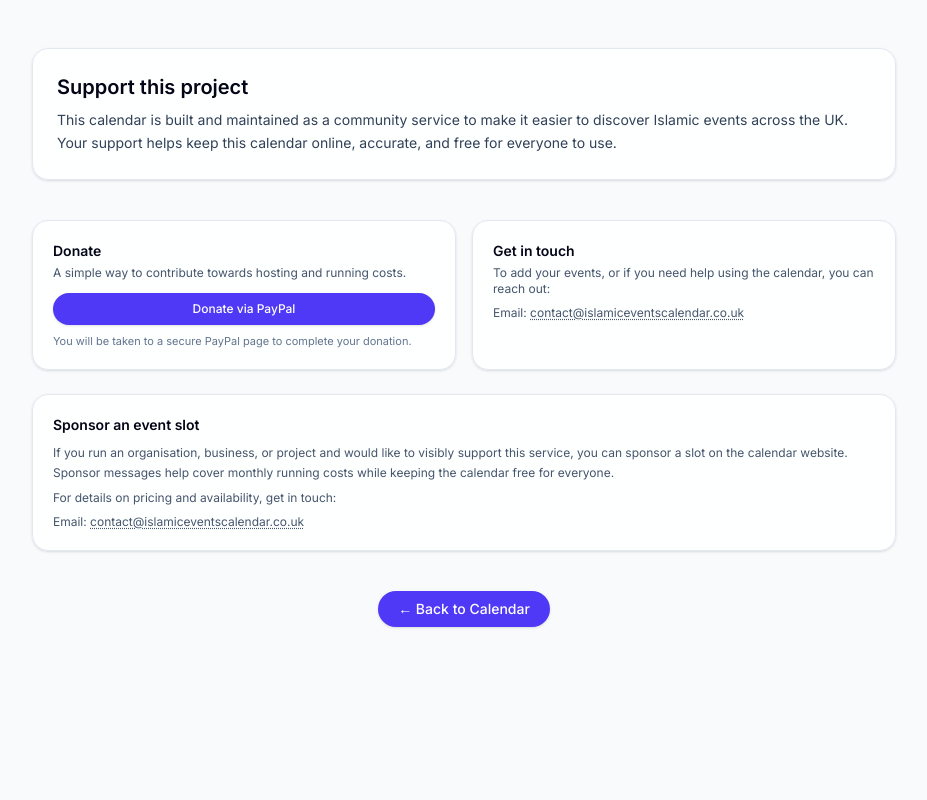
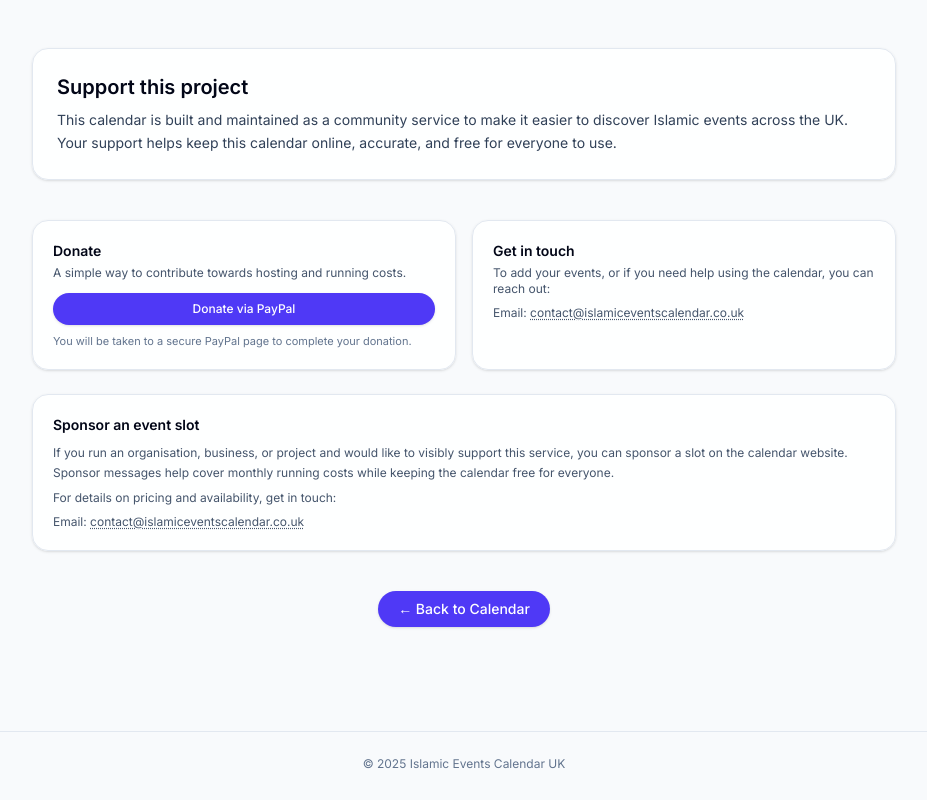
Before and after one commit to khizer-i/islamic-events-website, a Next.js app: page /support in a window 1280 px wide. Shown: the whole page, without its empty margins (176-1103 px from the left). Built offline with nearby package versions, Linux system fonts and the light colour scheme.

Commit message:
Update layout.tsx for analytics

```diff
--- a/src/app/layout.tsx
+++ b/src/app/layout.tsx
@@ -1,6 +1,7 @@
 import type { Metadata } from "next";
 import "./globals.css";
 import { Inter } from "next/font/google";
+import { Analytics } from "@vercel/analytics/next"
 
 const inter = Inter({
   subsets: ["latin"],
@@ -18,7 +19,15 @@ export default function RootLayout({
 }) {
   return (
     <html lang="en">
-      <body className={inter.className}>{children}</body>
+      <body className={inter.className}>
+
+        {children}
+
+        <footer className="mt-10 border-t border-slate-200 dark:border-slate-800 py-6 text-center text-xs text-slate-500 dark:text-slate-400">
+          © {new Date().getFullYear()} Islamic Events Calendar UK
+        </footer>
+        <Analytics />
+      </body>
     </html>
   );
 }
```
